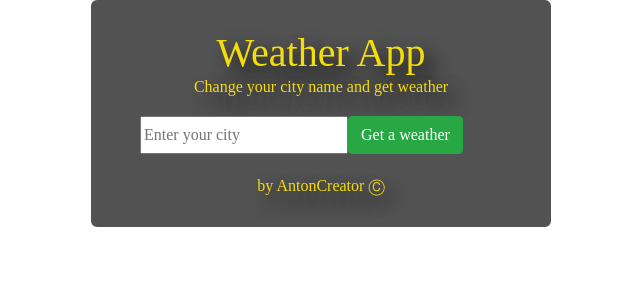
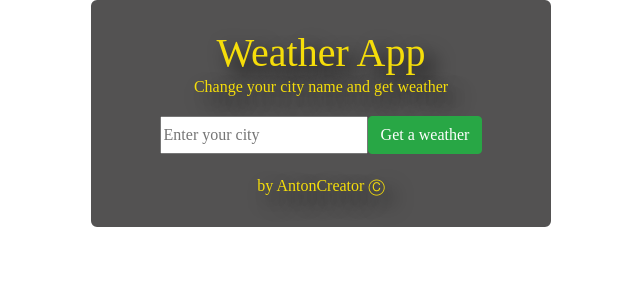
Before and after one commit to AntonCreator/weatherApp, a React (Create React App) app: page / in a window 1280 px wide. Shown: the top 300 px of the page, without its empty margins (319-959 px from the left). Built offline with nearby package versions, Linux system fonts and the light colour scheme.

Commit message:
Update index.css

```diff
--- a/src/index.css
+++ b/src/index.css
@@ -78,7 +78,8 @@ body{
 
 .inputDiv {
   text-align: center;
-  margin : 20px;
+  justify-content:center;
+  padding : 20px;
   display: flex;
 
 }
```
